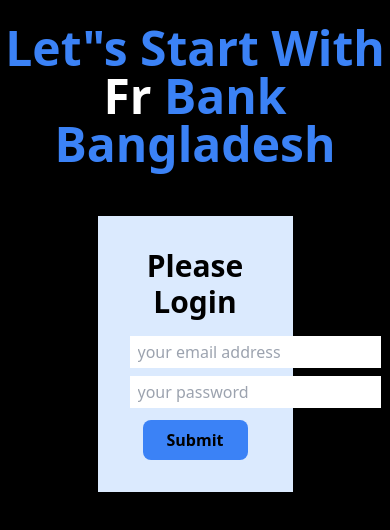
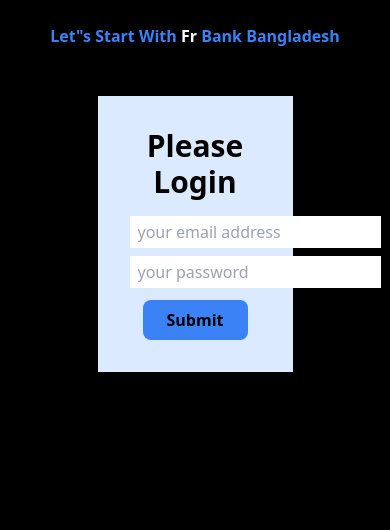
Before and after one commit to minhaz3/26-Bank-website, a plain HTML site: page index.html in a window 390 px wide. Drawn offline with nearby package versions, Linux system fonts and the light colour scheme.

Commit message:
something

```diff
--- a/index.html
+++ b/index.html
@@ -12,7 +12,7 @@
 
 <body class="bg-black">
     <header>
-        <h1 class="text-5xl text-center font-semibold mt-6 text-blue-500	">Let"s Start With <strong
+        <h1 class="px-3 lg:text-5xl text-center font-semibold mt-6 text-blue-500	">Let"s Start With <strong
                 class="font-bold text-white ">Fr</strong> Bank Bangladesh</h1>
     </header>
     <main>
```
